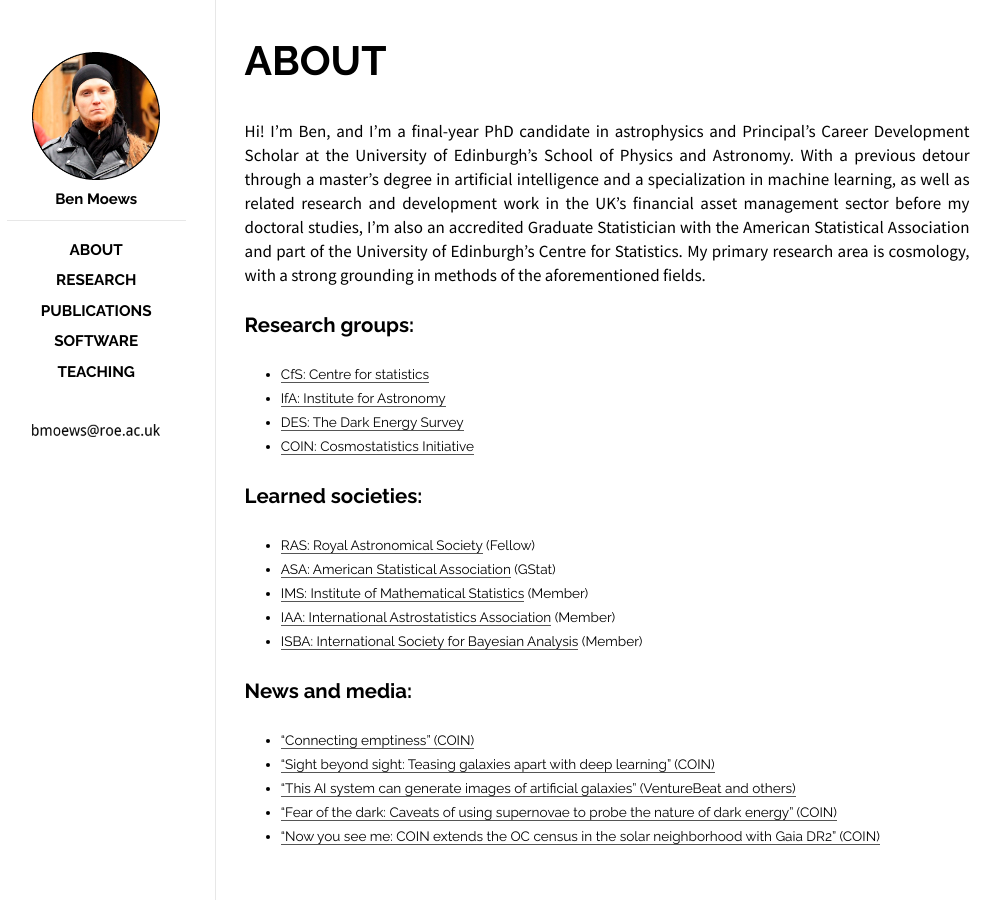
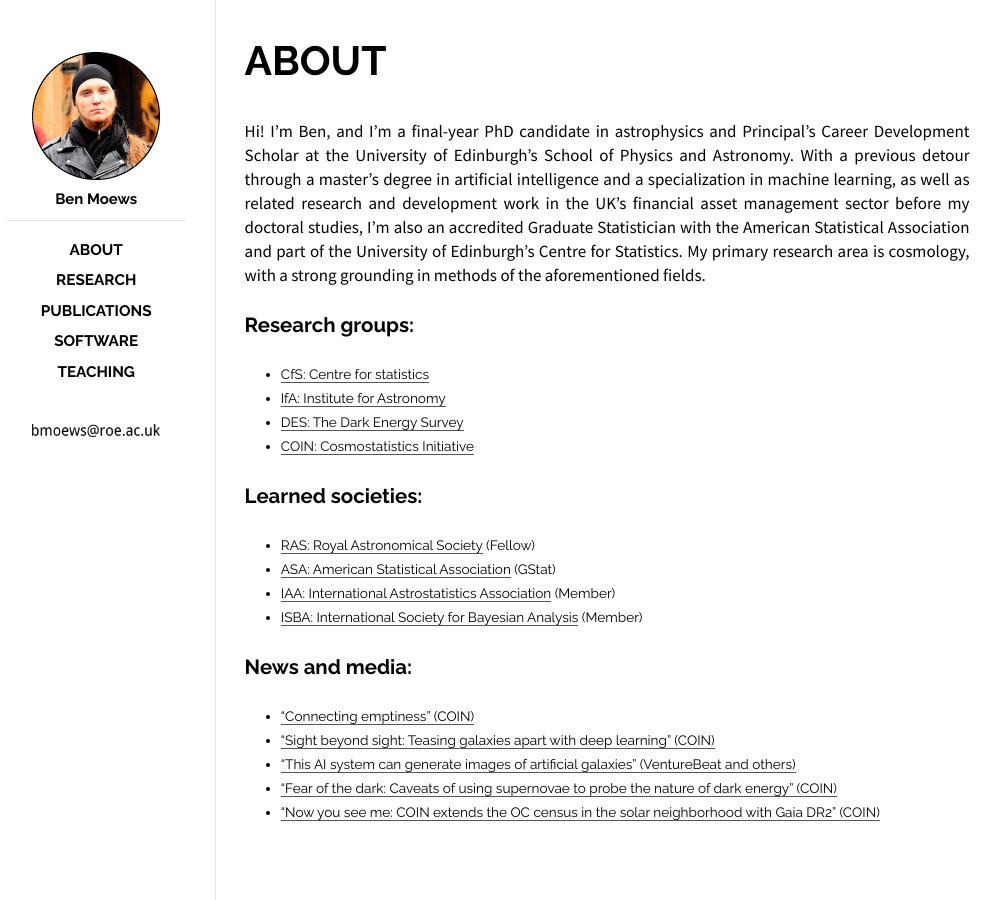
Before and after one commit to moews/moews.github.io, a Jekyll site: the page built from _posts/2017-03-27-about.md, in a window 1280 px wide. Shown: the whole page, without its empty margins (143-1144 px from the left). Built offline with Jekyll 4.4.1, drawn with Linux system fonts in a browser that asks for light colours.

Commit message:
Update 2017-03-27-about.md

```diff
--- a/_posts/2017-03-27-about.md
+++ b/_posts/2017-03-27-about.md
@@ -20,7 +20,6 @@ Hi! I'm Ben, and I'm a final-year PhD candidate in astrophysics and Principal's
 
 * [RAS: Royal Astronomical Society](https://www.ras.org.uk) (Fellow)
 * [ASA: American Statistical Association](http://www.amstat.org) (GStat)
-* [IMS: Institute of Mathematical Statistics](http://www.imstat.org) (Member)
 * [IAA: International Astrostatistics Association](http://iaa.mi.oa-brera.inaf.it/IAA/home.html) (Member)
 * [ISBA: International Society for Bayesian Analysis](https://bayesian.org) (Member)
 
```
